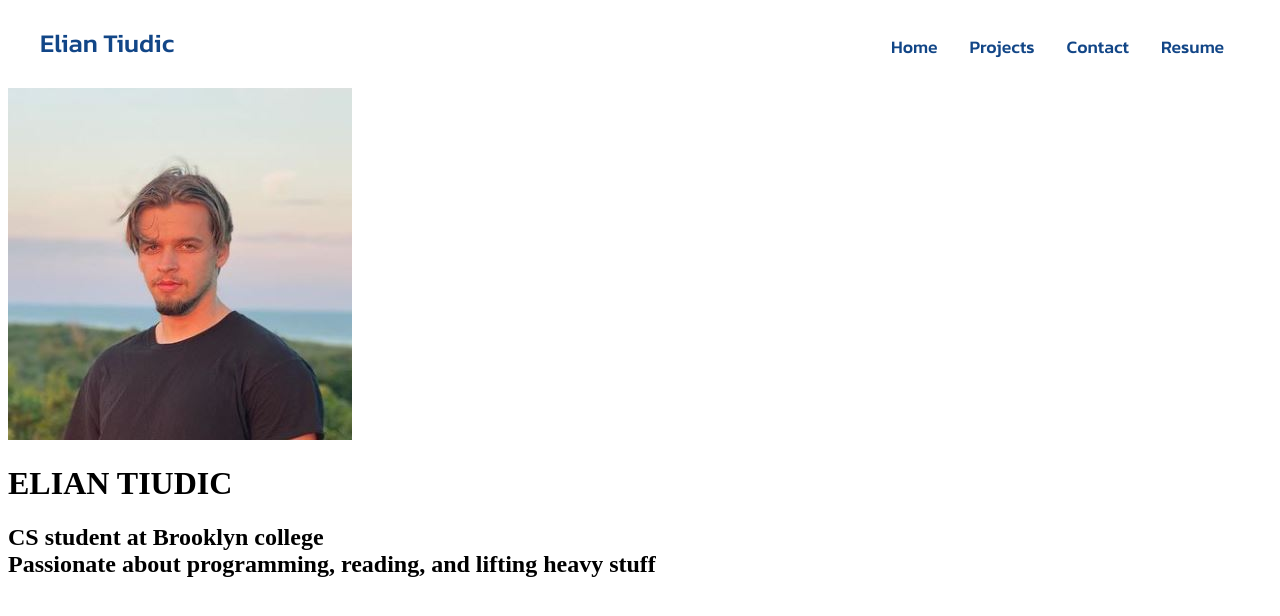
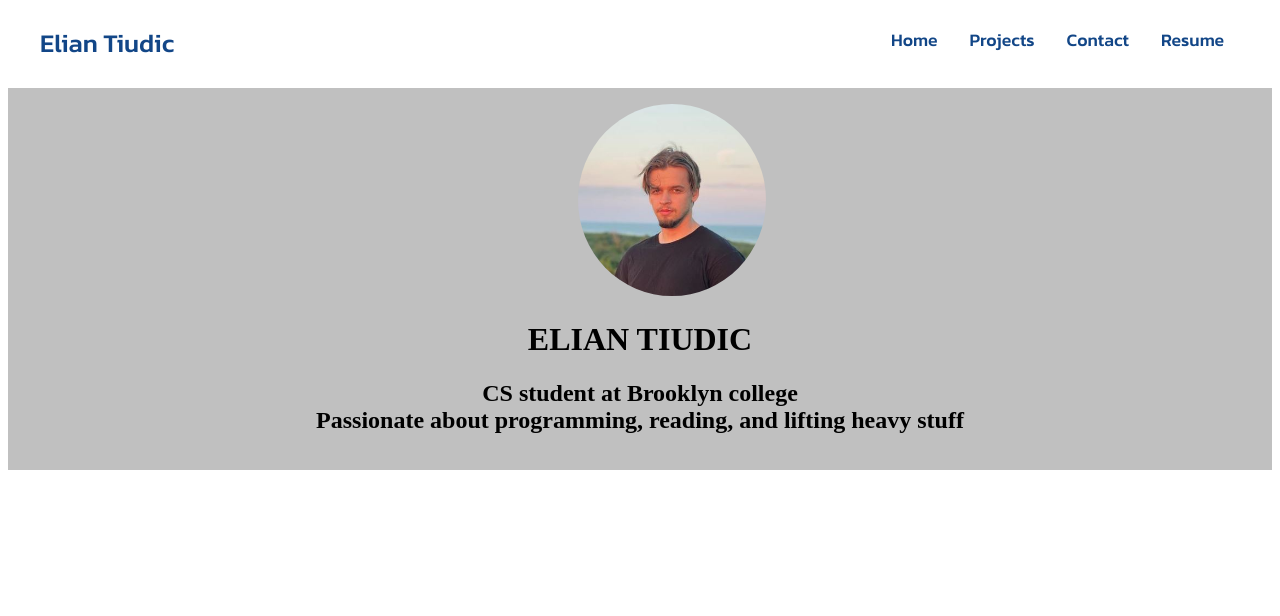
Before and after one commit to eliantiudic/CISC_3141_First_Project, a plain HTML site: page index.html in a window 1280 px wide. Drawn offline with Linux system fonts and the light colour scheme.

Commit message:
header styling

```diff
--- a/style.css
+++ b/style.css
@@ -35,7 +35,7 @@ ul {
 }
 
 .nav .nav-items .nav-link{
-    padding: 1.6rem 1rem;
+    padding: 1.2rem 1rem;
     font-size: 1.1rem;
     position: relative;
     font-family: 'Kanit', sans-serif;
@@ -61,5 +61,20 @@ ul {
 /***************/
 
 /****header*****/
+.myimage{
+    display: block;
+    margin-left: 45%;
+    margin-right: 50%;
+}
 
+.me{
+    block-size: 12rem;
+    border-radius: 50%;
+}
+
+.center{
+    padding: 1rem;
+    background-color: silver;
+    text-align: center;
+}
 /***************/
```
